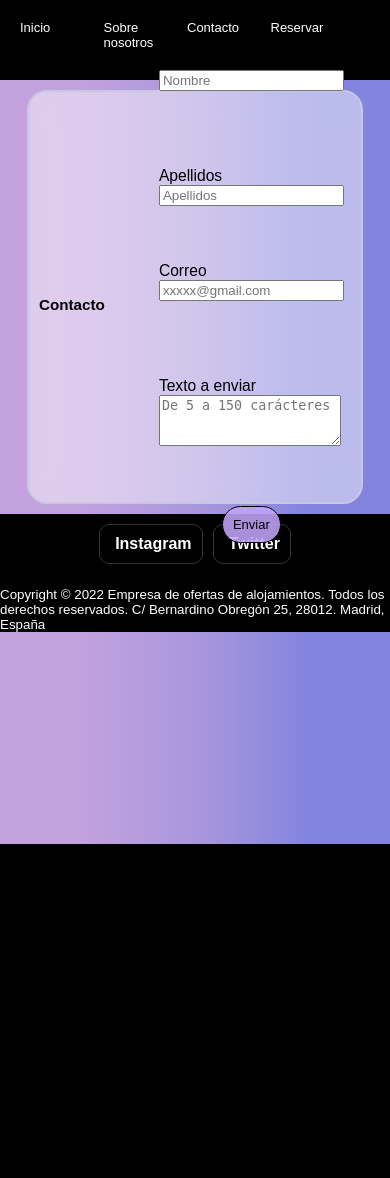
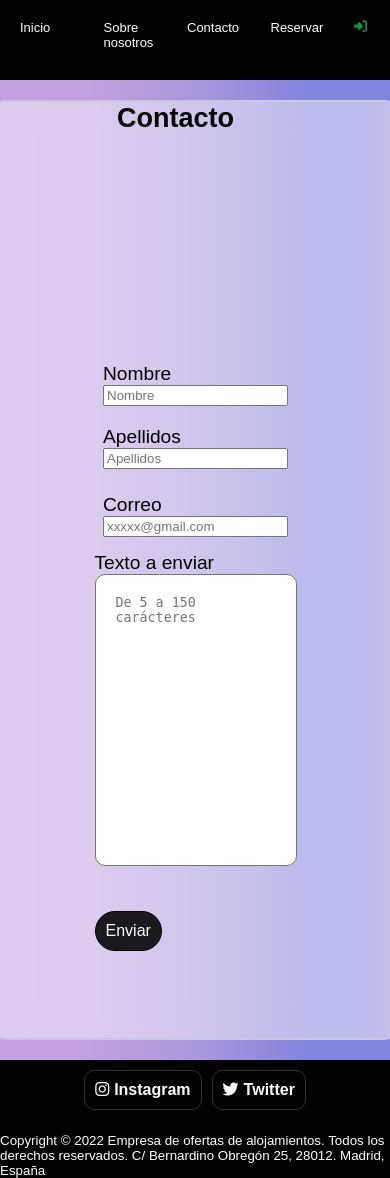
Before and after one commit to mgacen06/AgenciaDeViajes, a PHP site: page /contacto.php in a window 390 px wide. Before the commit the page ends 844 px from the top, so only its background shows below. Run offline with PHP 8.4, Linux system fonts and the light colour scheme.

Commit message:
más responsive

```diff
--- a/administracion/Database/Database.php
+++ b/administracion/Database/Database.php
@@ -6,9 +6,9 @@ class Database
 
         $driver="mysql";
 
-        $host="mysql-5706.dinaserver.com";
+        $host="localhost";
 
-        $bd="tfg2022imf";
+        $bd="agencia";
 
         $port=3306;
 
@@ -16,7 +16,7 @@ class Database
 
         try {
 
-            $conexion=new PDO($dsn, 'admintfg22', 'Morcilla01.');
+            $conexion=new PDO($dsn, 'root', '');
 
             // $conexion->setAttribute(PDO::ATTR_ERRORMODE, PDO::ERRORMODE_EXCEPTION);
             // echo 'Conectado correctamente';
--- a/administracion/reservas/save.php
+++ b/administracion/reservas/save.php
@@ -1,5 +1,7 @@
 <?php
     $datos = [$_POST['id'], $_POST['fechaInicio'], $_POST['fechaFin'],$_POST['usuarios_id'], $_POST['alojamientos_id']];
+    echo "hola";
+    exit();
     require_once('../Database/Database.php');
     Database::saveReservas($datos);
     header('Location: index.php');
--- a/publico/contacto.php
+++ b/publico/contacto.php
@@ -9,43 +9,41 @@
     <link rel="stylesheet" href="css/style.css">
     <link rel="stylesheet" href="../PFC/fontawesome/css/all.css">
     <link rel="shortcut icon" href="imagenes/icono.ico" type="" id="icono">
+    <link rel="stylesheet" href="https://cdnjs.cloudflare.com/ajax/libs/font-awesome/6.4.0/css/all.min.css"/>
     <title>contacto</title>
 </head>
 <body>
     <nav id="elNav"></nav>
     <main>
-        <div class="hijo2form">
-            <br><div><h3>Contacto</h3></div>
+        <div class="cajacontacto">
+            <div class="titulocont">Contacto</div>
+            <div class="contactoform">
                 <form method="" action="" id="contacto">
-                <div class="hijo3form">
+                    <div class="hijocontacto">
                         <label>Nombre<br>
                             <input type="text" placeholder="Nombre" onblur="validarNombre()" name="nombre" id="nombre">
                             <span id="spanNombre"></span>
                         </label>
-                    <br><br>
                         <label>Apellidos<br>
                             <input type="text" placeholder="Apellidos" onblur="validarApellidos()" name="apellidos" id="apellidos">
                             <span id="spanApellido"></span>
                         </label>
-                    <br><br>
                     </div>
-                <div class="hijo3form">
                     <label>Correo<br>
                                 <input type="email" placeholder="xxxxx@gmail.com" onblur="validarCorreo()" name="correo" id="correo">
                                 <span id="spanCorreo"></span>
                             </label>
-                        <br><br>
+                    <div class="hijocontacto">
                             <label>Texto a enviar<br>
-                            <textarea rows="3" cols="20" placeholder="De 5 a 150 carácteres" onblur="validarTexto()" name="texto" ></textarea>
+                                <textarea rows="3" cols="20" placeholder="De 5 a 150 carácteres" onblur="validarTexto()" class="txtarea" name="texto" ></textarea>
                                 <br>
                                 <span id="spanTexto"></span>
                             </label>
-                        <br><br>
-                    </div>
                             <button type="submit" name="" class="btn">Enviar</button>
-                <form method="" action="" id="contacto">
                     </div>
                 </form>
+            </div>
+        </div>
     </main>
     <footer>
         <div class="redesSociales">
--- a/publico/css/style.css
+++ b/publico/css/style.css
@@ -17,6 +17,9 @@ body {
     background: linear-gradient(90deg, rgba(187, 150, 218, 0.8885679271708683) 20%, rgba(168, 150, 221, 1) 52%, rgba(131, 132, 222, 1) 79%);
 }
 
+#cajamain{
+    height: 90vh;
+}
 main {
     display: flex;
     flex-wrap: wrap;
@@ -92,13 +95,11 @@ div [class="lineah"] {
     flex-wrap:wrap;
     width:80vw;
     height: 390px;
-    flex: row;
     margin:10px 10px 10px 10px;
     padding:0px;
     justify-content:space-around;
     align-items: center;
-    flex-direction: column
-
+    flex-direction: column;
 }
 .hijo3form{
     height: fit-content;
@@ -113,16 +114,51 @@ div [class="lineah"] {
     flex-wrap: wrap;
     align-items: center;
 }
+.cajacontacto{
+    border: 2px solid rgb(200, 199, 226);
+    align-content: center;
+    align-items: center;
+    background-color: rgba(255, 255, 255, 0.45);
+    backdrop-filter: blur(15px);
+    border-radius: 20px;
+    display: flex;
+    flex-wrap: wrap;
+    flex-direction: column;
+    margin: 20px;
+    height: 80vh;
+    width: 80vw;
+
+}
+.contactoform{
+    display: flex;
+    flex-wrap: wrap;
+    flex-direction: row;
+    width:50vw;
+    height: 90vh;
+    margin:10px 10px 10px 10px;
+    padding:0px;
+    align-items: center;
+    flex-direction: column;
+    justify-content: center;
+}
+.txtarea{
+    resize: none;
+    width: 300px;
+    height: 200px;
+    border-radius: 10px;
+}
 #contacto{
-
-    width:80vw;
+    gap: 15px;
+    width:min-content;
+    height: min-content;
     padding:10px;
     align-items: center;
     display: flex;
     flex-wrap: wrap;
-    justify-content: space-evenly;
+    justify-content: center;
     flex-direction: row;
     font-size: larger;
+    margin-bottom: 0px;
 }
 
 /* Style de los viajes */
@@ -230,6 +266,7 @@ div [class="lineah"] {
 #cartAu{
     height: 100%;
     background: linear-gradient(90deg, rgba(189, 207, 232, 0.889) 20%, rgb(70, 78, 156) 52%, rgb(193, 177, 231) 79%);
+    padding-bottom: 240px;
 }
 .cart{
     font-family: sans-serif;
@@ -264,13 +301,14 @@ div [class="lineah"] {
     border-radius: 20px;
     width: 70px;
     height: 50px;
-    background-color: rgba(193, 164, 247, 0.876);
+    background-color: rgba(0, 0, 0, 0.876);
     font-size: small;
     text-align: center;
     padding: 10px;
     text-decoration: none;
     width: fit-content;
     height: fit-content;
+    color: white;
 }
 .lineaVer{
     width:5px;
@@ -292,12 +330,13 @@ div [class="lineah"] {
     background-color: rgba(255, 255, 255, 0.45);
     backdrop-filter: blur(15px);
     border-radius: 20px;
-    width: 50vw;
     border: 2px solid rgb(200, 199, 226);
     align-content: center;
     padding: 20px;
     align-items: center;
     width: 60vw;
+    height:55vh;
+    margin-bottom: 20px;
 }
 
 #registro{
@@ -310,7 +349,10 @@ div [class="lineah"] {
 }
 
 
-@media (min-width:1284px) {
+ @media (max-width:1440px) {
+    #cajamain{
+        height: 70vh;
+    }
     #titulo {
         font-family: Montserrat;
         font-size: 55px;
@@ -375,20 +417,18 @@ div [class="lineah"] {
 
     .hijo2form {
         display: flex;
-        flex-wrap: wrap;
-        width: 20vw;
+        flex-direction: column;
+        margin: 10px;
+        padding: 2px;
+        margin-top: 25px;
+        padding-bottom: 15px;
         border-radius: 20px;
         border: 2px solid rgb(200, 199, 226);
-        align-content: center;
-        align-items: center;
         background-color: rgba(255, 255, 255, 0.45);
         backdrop-filter: blur(15px);
-        margin-left: 36vw;
-        flex-wrap:wrap;
-        flex-direction: column;
-        margin:10px 10px 10px 10px;
-        padding:0px;
-
+        justify-content: space-evenly;
+        width: 50vw;
+        height: 50vh;
     }
     .reg{
         margin-top: 20px;
@@ -444,7 +484,7 @@ div [class="lineah"] {
 
 }
 
-@media (max-width:1283px) {
+@media (max-width:1235px) {
     #icono {
         display:block;
         width: 20px;
@@ -489,7 +529,6 @@ div [class="lineah"] {
 
     }
 
-
     .titulo {
         margin-top: 0px;
         font-weight: bolder;
@@ -523,7 +562,6 @@ div [class="lineah"] {
         padding: 2px;
         margin-top: 25px;
         padding-bottom: 15px;
-        width: 50vw;
         border-radius: 20px;
         border: 2px solid rgb(200, 199, 226);
         background-color: rgba(255, 255, 255, 0.45);
@@ -535,6 +573,18 @@ div [class="lineah"] {
         display: flex;
         flex-wrap: wrap;
         flex-direction: column;
+    }
+    .hijocontacto{
+        display: flex;
+        flex-wrap: wrap;
+        flex-direction: row;
+        justify-content: left;
+    }
+    .titulocont{
+        text-align: center;
+        height: 700px;
+        font-size:27px;
+        font-weight: 600;
     }
 
     .formulario {
@@ -686,6 +736,39 @@ div [class="lineah"] {
         flex-direction: column;
     }
 
+    .txtarea{
+        resize: none;
+        width: 300px;
+        height: 200px;
+        border-radius: 10px;
+    }
+    .contactoform{
+        width: fit-content;
+        display: flex;
+        flex-wrap: wrap;
+        flex-direction: row;
+        align-items: center;
+
+    }
+    .reg{
+        display: flex;
+        flex-direction: row;
+        height: 80vh;
+        margin-top:20px;
+    }
+    .formul{
+        font-size: x-small;
+        justify-content:center ;
+        align-items: center;
+        align-content: center;
+    }
+    .hijocontacto{
+        display: flex;
+        flex-wrap: wrap;
+        flex-direction: column;
+        justify-content: left;
+    }
+
 }
 
 
@@ -759,5 +842,57 @@ div [class="lineah"] {
         flex-direction: column;
 
     }
+    .contactoform{
+        width: fit-content;
+        display: flex;
+        flex-wrap: wrap;
+        flex-direction: column;
+    }
+    .txtarea{
+        resize: none;
+        width: 160px;
+        height: 250px;
+        padding: 20px;
+        margin-bottom: 20px;
+        border-radius: 10px;
+    }
+    .reg{
+        display: flex;
+        flex-direction: row;
+        height: 90vh;
+        margin-top:50px;
+        padding: 0px;
+        gap:0px;
+        width: 80vw;
+    }
+    .formul{
+        font-size: x-small;
+    }
+    .cajacontacto{
+        align-content: center;
+        align-items:center;
+        flex-direction: row;
+        margin: 20px;
+        height: 99vh;
+        width: 80vw;
+        padding: 50px;
+    }
+    .hijocontacto{
+        display: flex;
+        flex-wrap: wrap;
+        flex-direction: column;
+        justify-content: left;
+        padding-bottom: 10px;
+        gap:20px;
+    }
+
+    .titulocont{
+        margin:0px;
+        height: 20vh;
+        width: 20vw;
+        text-align: center;
+        padding-left: 20vw;
+        padding-top: 15px;
+    }
 
 }
--- a/publico/login.php
+++ b/publico/login.php
@@ -7,13 +7,13 @@
         <meta name="viewport" content="width=device-width, initial-scale=1.0">
         <link rel="stylesheet" href="css/navYFooter.css">
         <link rel="stylesheet" href="css/style.css">
-        <link rel="stylesheet" href="../PFC/fontawesome/css/all.css">
-        <link rel="shortcut icon" href="/publico/img/icono.ico" type="" id="icono">
+        <link rel="shortcut icon" href="img/icono.ico" type="" id="icono">
+        <link rel="stylesheet" href="https://cdnjs.cloudflare.com/ajax/libs/font-awesome/6.4.0/css/all.min.css"/>
         <title>Login</title>
     </head>
     <body>
         <nav id="elNav"></nav>
-        <main>
+        <main id="cajamain">
             <div class="hijo2form">
                 <div class="hijo3form">
                     <h2>Inicio de sesión</h2>
--- a/publico/navYFooter.js
+++ b/publico/navYFooter.js
@@ -88,7 +88,7 @@ divRedes.setAttribute("class", "redesSociales");
 
 let aredes1 =document.createElement("a");
 aredes1.setAttribute("class", "redes");
-aredes1.setAttribute("href", "https://www.instagram.com/mgacen06");
+aredes1.setAttribute("href", "https://www.instagram.com");
 aredes1.textContent="Instagram";
 let iredes1=document.createElement("i")
 iredes1.setAttribute("id","botontw");
@@ -106,7 +106,7 @@ aredes1.appendChild(iredes1);
 aredes2.appendChild(iredes2);
 divRedes.appendChild(aredes1);
 divRedes.appendChild(aredes2);
-// elFooter.appendChild(divRedes);
+elFooter.appendChild(divRedes);
 
 let divFooter =document.createElement("div");
 divFooter.setAttribute("class","infoFooter");
@@ -117,4 +117,4 @@ let anno = fecha.getFullYear();
 small.textContent=`Copyright © ${anno} Empresa de venta de alojamientos. Todos los derechos reservados. C/ Bernardino Obregón 25, 28012. Madrid, España`;
 small.style.color="white";
 divFooter.appendChild(small);
-// elFooter.appendChild(divFooter);
+elFooter.appendChild(divFooter);
```
Also changed, not shown: publico/aboutUs.php (+4 -11 lines), publico/reserva.php (+7 -6 lines). Lines whose indentation alone changed are shown as unchanged.
